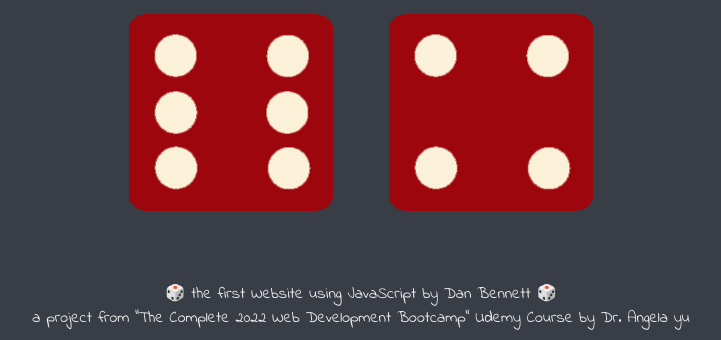
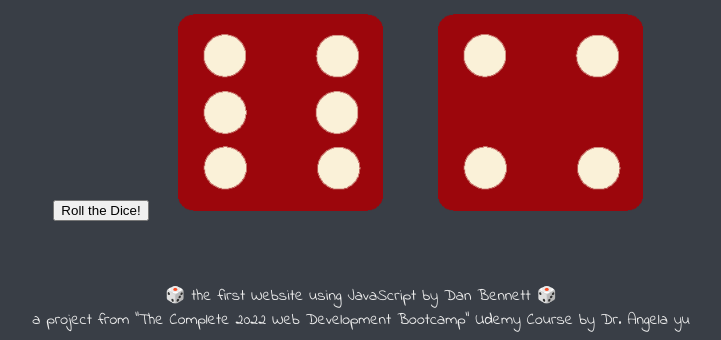
Before and after one commit to inkfromblood/dicee, a plain HTML site: page index.html in a window 1280 px wide. Shown: the part 481-821 px from the top of the page, without its empty margins (279-1000 px from the left). Drawn offline with Linux system fonts and the light colour scheme.

Commit message:
Update index.html

```diff
--- a/index.html
+++ b/index.html
@@ -11,6 +11,7 @@
 
     <div class="container">
       <h1>Refresh Me</h1>
+      <button onclick="location.reload();">Roll the Dice!</button>
 
       <div class="dice">
         <p>Player 1</p>
```
